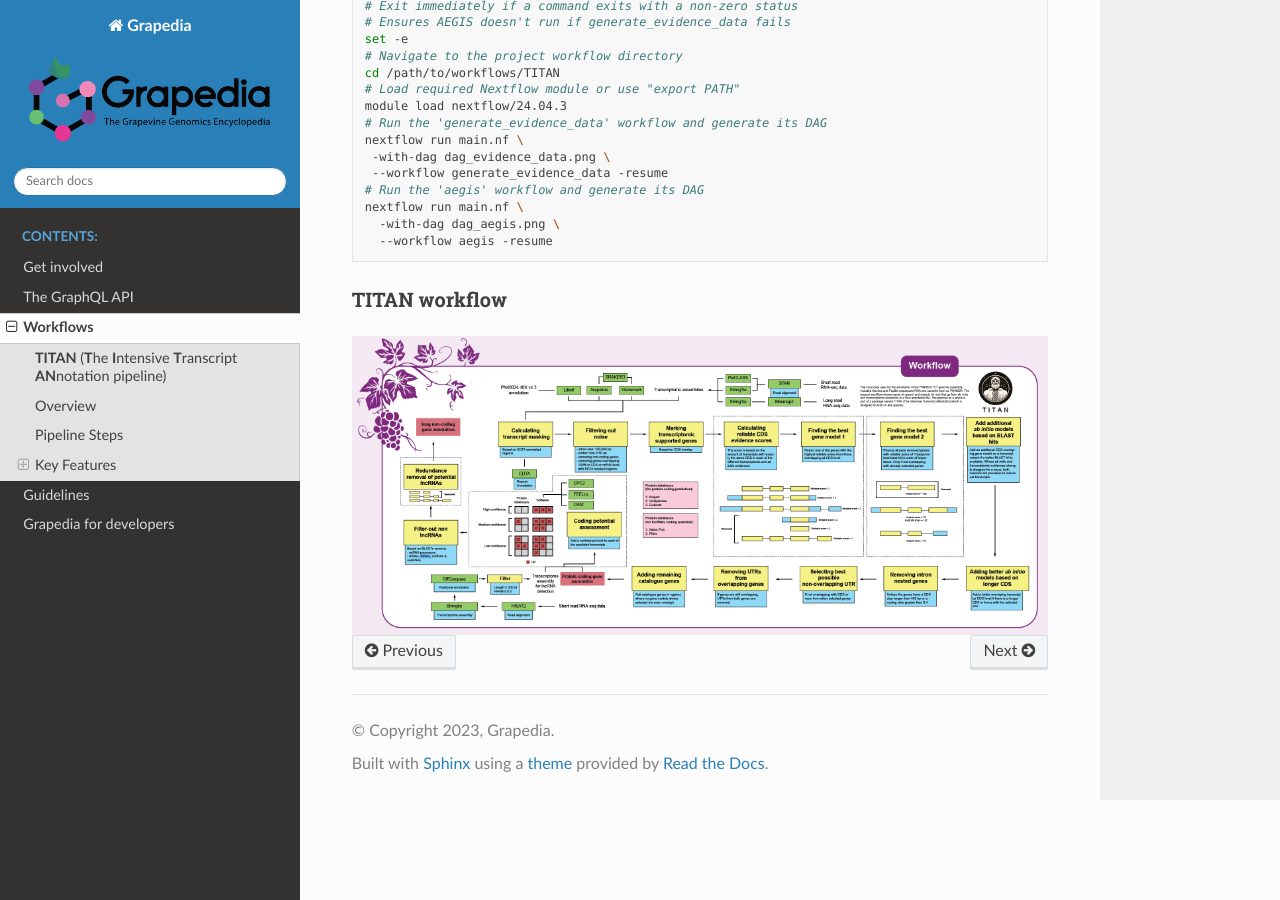
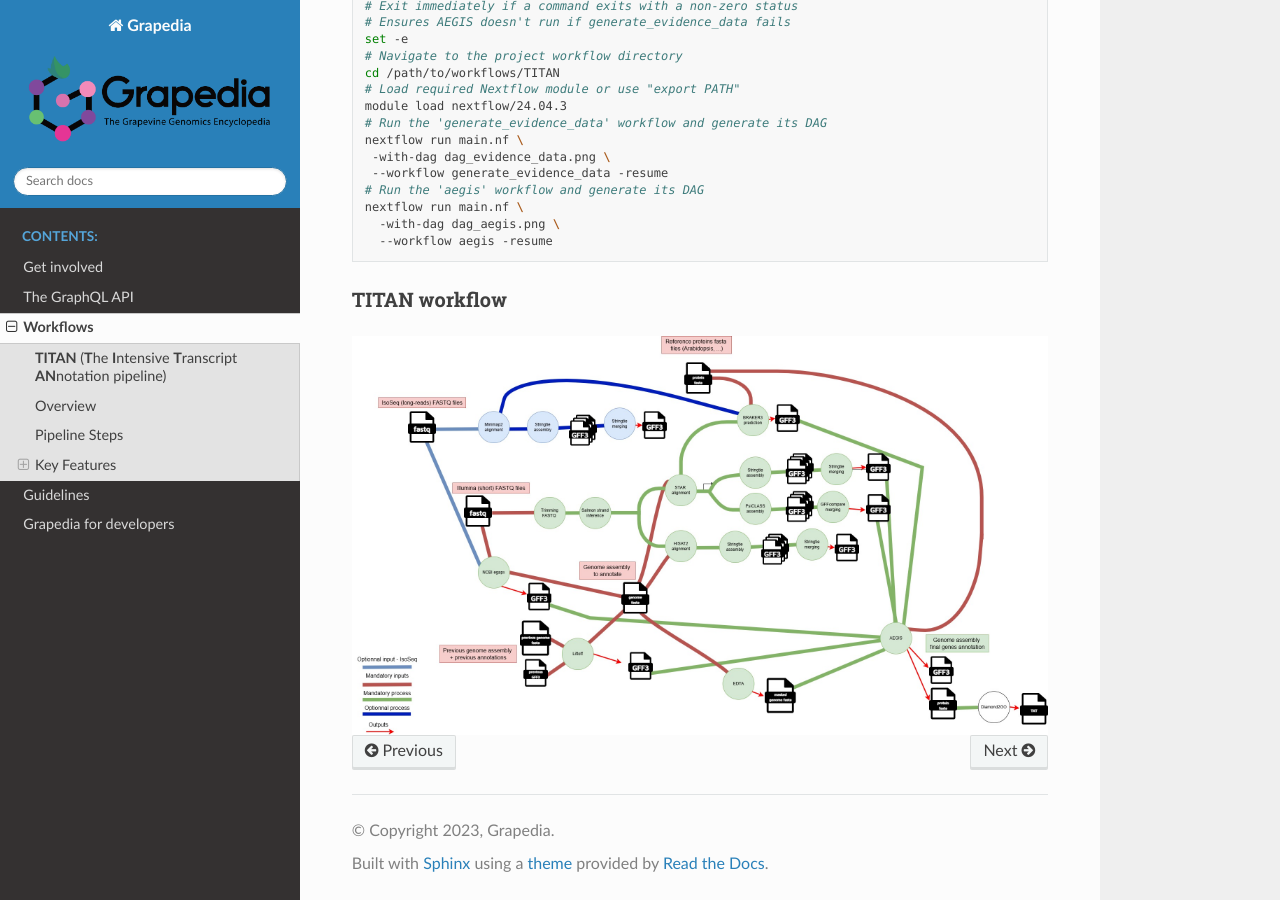
Before and after one commit to Grapedia/grapedia, a Sphinx documentation site: the page built from docs/workflows.rst, in a window 1280 px wide and 900 px high, scrolled down 6036 px. Built offline with Sphinx 7.4.7 and the Read the Docs theme 3.1.0, drawn with Linux system fonts in a browser that asks for light colours.

Commit message:
Update workflows.rst

```diff
--- a/docs/workflows.rst
+++ b/docs/workflows.rst
@@ -261,6 +261,6 @@ Once the data has been correctly prepared and the configuration file completed,
 TITAN workflow
 ^^^^^^^^^^^^^^^^^^^
 
-.. image:: _static/workflow_titan.png
+.. image:: _static/TITAN_diagram.jpg
   :width: 1000
   :align: center
```
